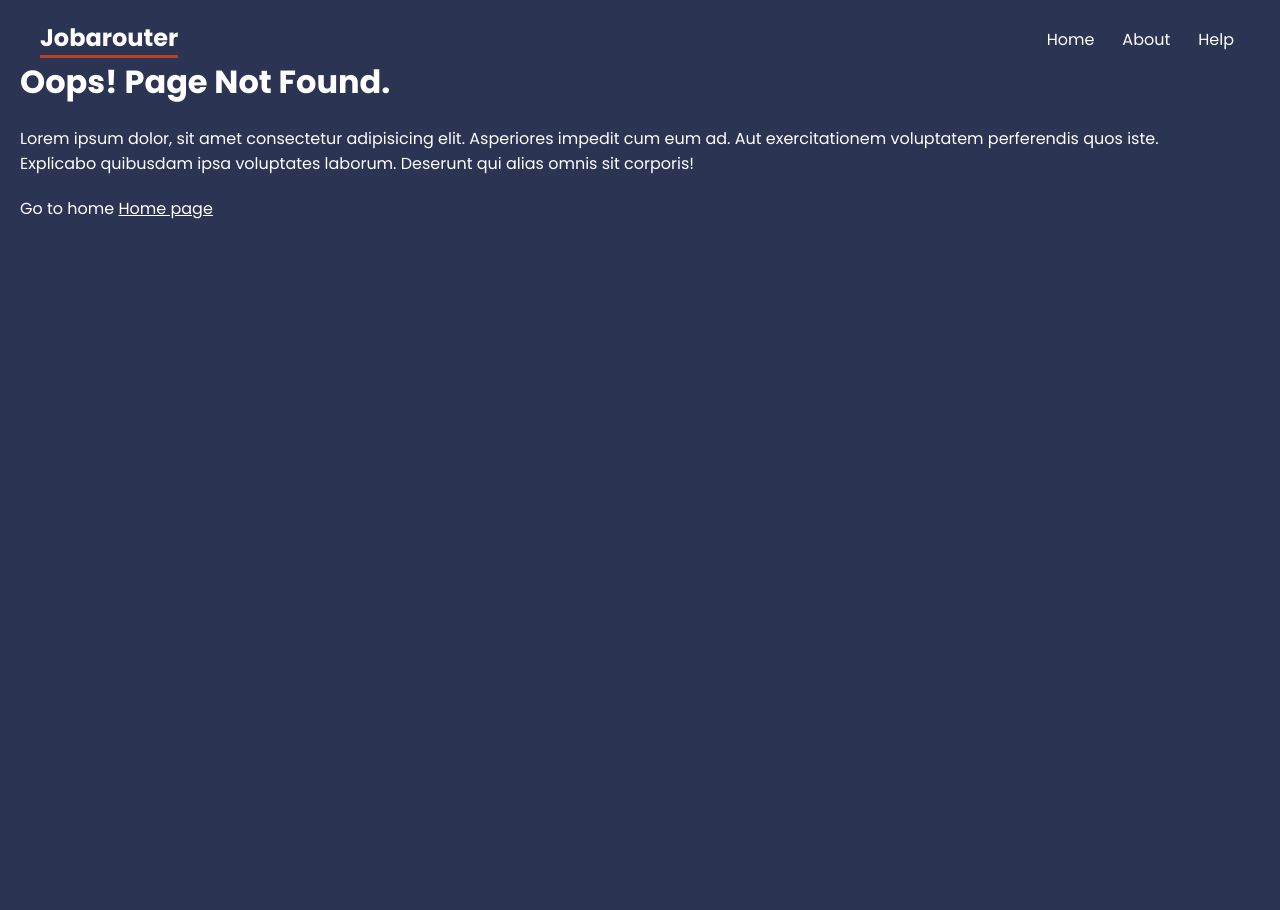
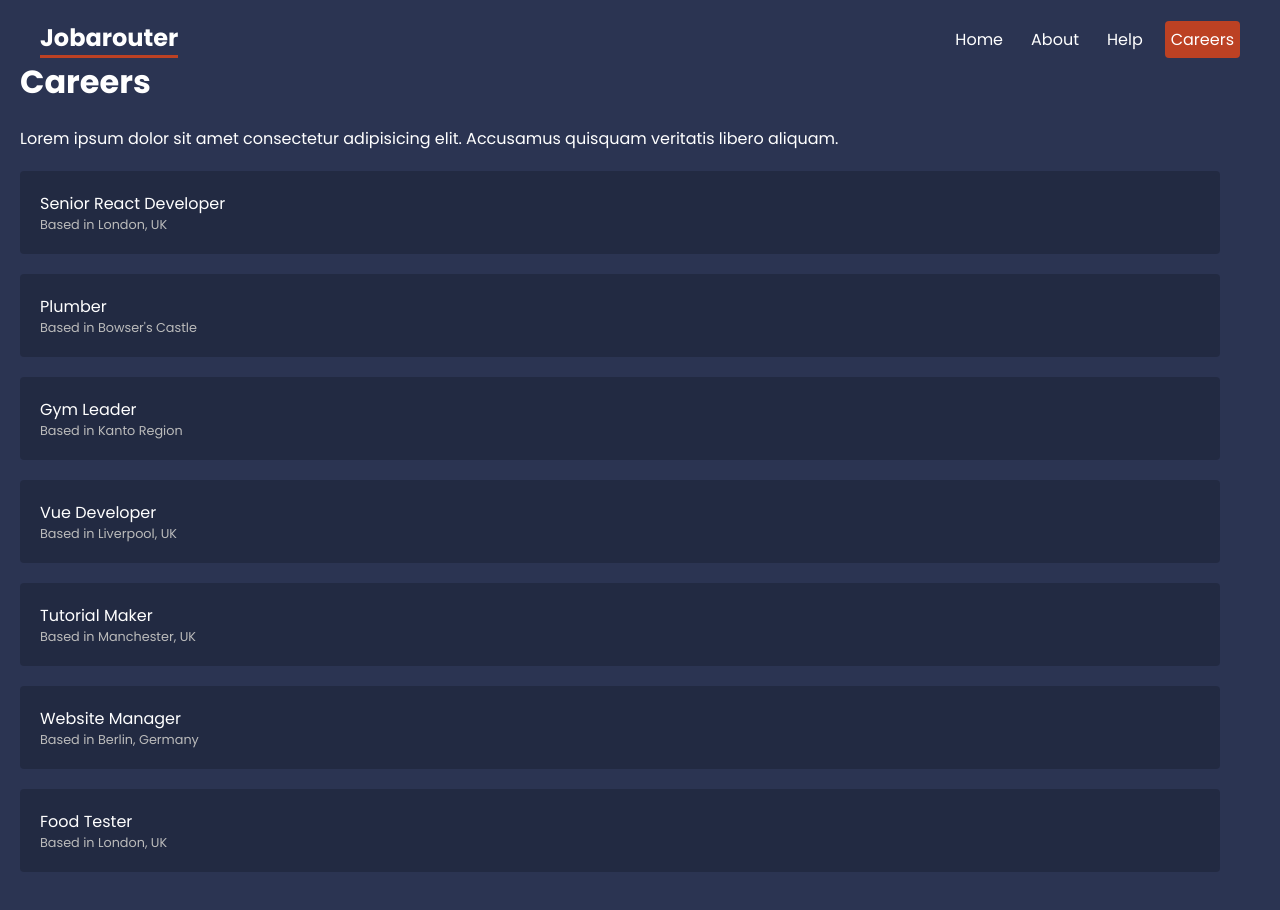
Before and after one commit to AbassKoyang/jobarouter, a React (Create React App) app: page /careers in a window 1280 px wide. Before the commit the page ends 800 px from the top, so only its background shows below. Built offline with nearby package versions, Linux system fonts and the light colour scheme; data requests are answered from the project's data file; the HTML template or start-up script is replaced by a standard one.

Commit message:
add: careers page, set up json-server, use Loaders to fetch data

```diff
--- a/src/App.jsx
+++ b/src/App.jsx
@@ -14,6 +14,8 @@
 import RootLayout from "./layouts/RootLayout";
 import HelpLayot from "./layouts/HelpLayot";
 import NotFound from "./pages/NotFound";
+import CareerLayout from "./layouts/CareerLayout";
+import Careers, { careersLoader } from "./pages/careers/Careers";
 
 const router = createBrowserRouter(
   createRoutesFromElements(
@@ -23,6 +25,12 @@
         <Route path="help" element={<HelpLayot />}>
           <Route path="faq" element={<Faq />} />
           <Route path="contact" element={<Contact />} />
+        </Route>
+        <Route path='careers' element={<CareerLayout />}>
+          <Route  index
+           element={<Careers />}
+           loader={careersLoader}
+           />
         </Route>
         <Route path='*' element={<NotFound />} />
       </Route>
--- a/src/index.css
+++ b/src/index.css
@@ -105,7 +105,24 @@
 
 
 /* careers list */
-
+.careers > a {
+  display: block;
+  background: rgba(0,0,0,0.2);
+  padding: 20px;
+  border-radius: 4px;
+  margin: 20px 0;
+  text-decoration: none;
+}
+.careers > a:hover p {
+  color: var(--primary);
+}
+.careers p {
+  margin: 0;
+}
+.careers > a p:last-child {
+ font-size: 0.8em;
+ color: #bbb;
+}
 
 /* careers details */
 
--- /dev/null
+++ b/src/layouts/CareerLayout.jsx
@@ -0,0 +1,15 @@
+import { Outlet } from "react-router-dom"
+
+
+const CareerLayout = () => {
+  return (
+    <div className="careers-layout">
+        <h1>Careers</h1>
+        <p>Lorem ipsum dolor sit amet consectetur adipisicing elit. Accusamus quisquam veritatis libero aliquam.</p>
+
+        <Outlet />
+    </div>
+  )
+}
+
+export default CareerLayout
--- a/src/layouts/RootLayout.jsx
+++ b/src/layouts/RootLayout.jsx
@@ -10,6 +10,7 @@
             <NavLink to='/'>Home</NavLink>
             <NavLink to='about'>About</NavLink>
             <NavLink to='help'>Help</NavLink>
+            <NavLink to='careers'>Careers</NavLink>
             </nav>
         </header>
 
--- /dev/null
+++ b/src/pages/careers/Careers.jsx
@@ -0,0 +1,22 @@
+import { useLoaderData, Link } from "react-router-dom"
+
+const Careers = () => {
+    const careers = useLoaderData();
+  return (
+    <div className="careers">
+    {careers.map((career) => (
+        <Link to='/' key={career.id}>
+            <p>{career.title}</p>
+            <p>Based in {career.location}</p>
+        </Link>
+    ))}
+    </div>
+  )
+}
+
+export default Careers
+
+export const careersLoader = async () => {
+    const res = await fetch('http://localhost:4000/careers')
+    return res.json();
+}
```
